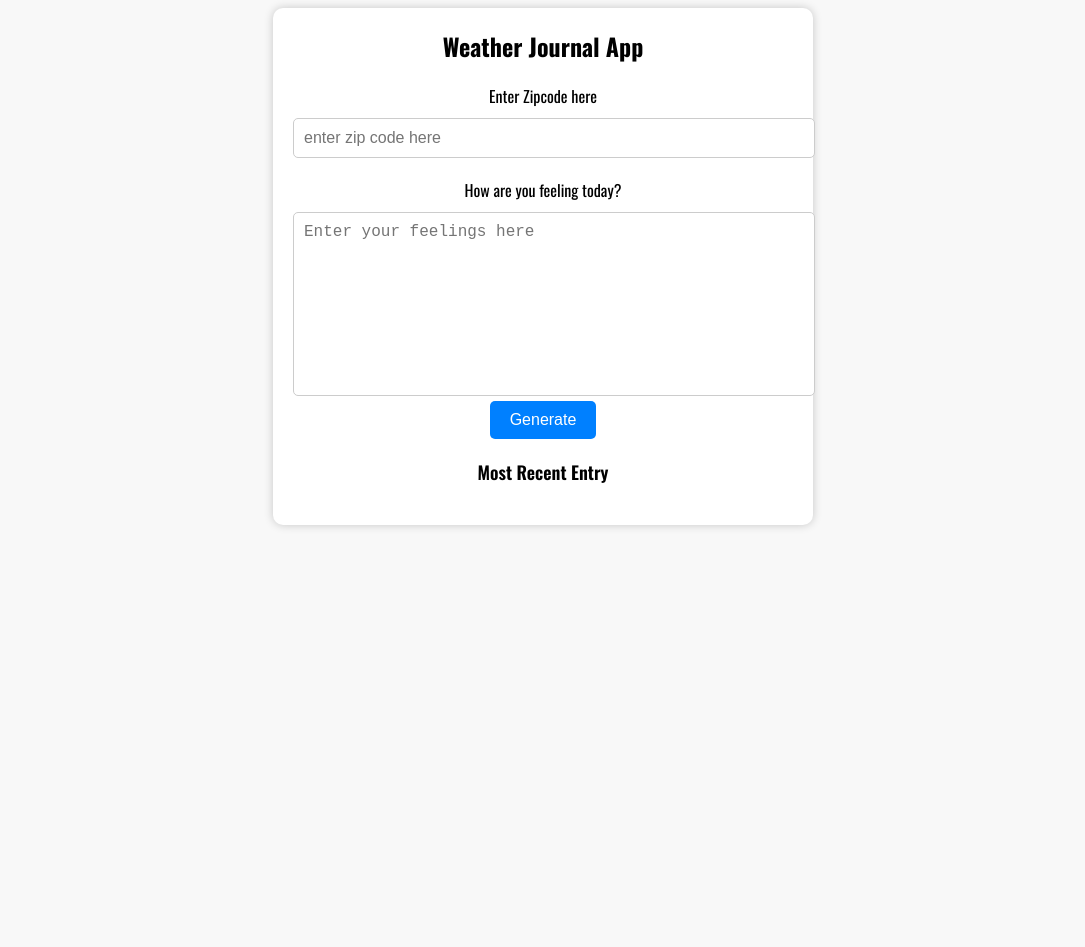
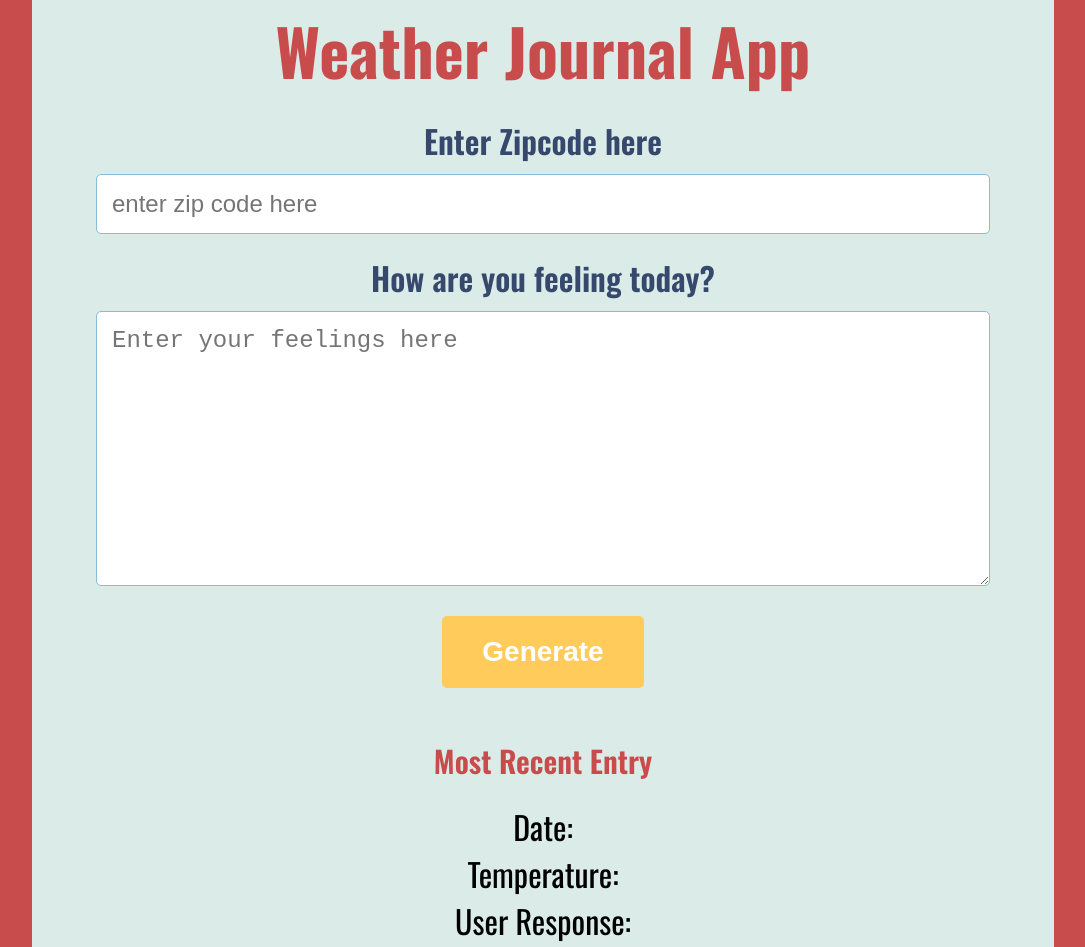
Before and after one commit to ARBUCHELI/FEND-WEATHER-JOURNAL-APP, a website: page website/index.html in a window 1280 px wide. Shown: the part 142-1089 px from the top of the page, without its empty margins (97-1182 px from the left). Before the commit the page ends 816 px from the top, so only its background shows below. Drawn offline with nearby package versions, Linux system fonts and the light colour scheme; a web font is replaced by a local one.

Commit message:
adding css

```diff
--- a/website/app.js
+++ b/website/app.js
@@ -1,5 +1,5 @@
 /* Global Variables */
-const apiKey = 'adb41019c34f749ea04e98d59b8c7561';
+const apiKey = 'adb41019c34f749ea04e98d59b8c7561&units=imperial';
 const baseUrl = 'https://api.openweathermap.org/data/2.5/weather';
 
 // Create a new date instance dynamically with JS
@@ -7,17 +7,13 @@ let d = new Date();
 let newDate = `${d.getMonth() + 1}.${d.getDate()}.${d.getFullYear()}`;
 
 // Async function to get weather data from OpenWeatherMap API
-async function getWeatherData(baseUrl, zipCode, apiKey) {
+async function getWeatherData(zipCode) {
   const apiUrl = `${baseUrl}?zip=${zipCode}&appid=${apiKey}`;
   const response = await fetch(apiUrl);
 
   try {
-    if (response.ok) {
     const data = await response.json();
     return data;
-    } else {
-      throw new Error('Request failed');
-    }
   } catch (error) {
     console.log('Error:', error);
     return null;
@@ -28,14 +24,20 @@ document.getElementById('generate').addEventListener('click', performAction);
 
 function performAction() {
   const zipCode = document.getElementById('zip').value;
+  getWeatherData(zipCode)
+    .then((data) => {
+      // Handle the received weather data
+      console.log(data); // Example: log the data to the console
       const userResponse = document.getElementById('feelings').value;
+      const temperature = data.main.temp;
 
-  getWeatherData(baseUrl, zipCode, apiKey)
-    .then((data) => {
-      postData('/data', { temperature: data.main.temp, date: newDate, userResponse });
-    })
+      postData('/data', { temperature, date: newDate, userResponse })
         .then(() => {
           updateUI();
+        })
+        .catch((error) => {
+          console.log('Error:', error);
+        });
     })
     .catch((error) => {
       console.log('Error:', error);
@@ -47,23 +49,15 @@ async function postData(url = '', data = {}) {
     method: 'POST',
     credentials: 'same-origin',
     headers: {
-      'Content-Type': 'application/json',
+      'Content-Type': 'application/json'
     },
-    body: JSON.stringify({
-            temp: data.temp,
-            date: data.date,
-            content: data.content
-    }),
+    body: JSON.stringify(data)
   });
 
   try {
-    if (response.ok) {
     const responseData = await response.json();
     console.log('Data added successfully!', responseData);
     return responseData;
-    } else {
-      throw new Error('Request failed');
-    }
   } catch (error) {
     console.log('Error:', error);
     return null;
@@ -74,14 +68,10 @@ async function updateUI() {
   const response = await fetch('/data');
 
   try {
-    if (response.ok) {
     const data = await response.json();
     document.getElementById('date').textContent = `Date: ${data.date}`;
     document.getElementById('temp').textContent = `Temperature: ${data.temperature}`;
     document.getElementById('content').textContent = `User Response: ${data.userResponse}`;
-    } else {
-      throw new Error('Request failed');
-    }
   } catch (error) {
     console.log('Error:', error);
   }
--- a/website/index.html
+++ b/website/index.html
@@ -12,20 +12,20 @@
       Weather Journal App
     </div>
     <div class="holder zip">
-      <label for="zip">Enter Zipcode here</label>
+      <label for="zip" id="enterzip">Enter Zipcode here</label>
       <input type="text" id="zip" placeholder="enter zip code here">
     </div>
     <div class="holder feel">
-      <label for="feelings">How are you feeling today?</label>
+      <label for="feelings" id="howdoyoufeel">How are you feeling today?</label>
       <textarea class="myInput" id="feelings" placeholder="Enter your feelings here" rows="9" cols="50"></textarea>
       <button id="generate" type="submit">Generate</button>
     </div>
     <div class="holder entry">
       <div class="title">Most Recent Entry</div>
       <div id="entryHolder">
-        <div id="date"></div>
-        <div id="temp"></div>
-        <div id="content"></div>
+        <div id="date">Date: </div>
+        <div id="temp">Temperature: </div>
+        <div id="content">User Response: </div>
       </div>
     </div>
   </div>
--- a/website/style.css
+++ b/website/style.css
@@ -1,78 +1,154 @@
+/* Color Palette */
+
+:root {
+  --color-primary: #cfe0e8;
+  --color-secondary: #b7d7e8;
+  --color-accent: #87bdd8;
+  --color-background: #daebe8;
+  --color-text: #c94c4c;
+  --color-button: #ffcc5c;
+}
+
+/* Common Styles */
+
 body {
+  font-family: 'Oswald', sans-serif;
+  margin: 0;
+  padding: 0;
+  background-color: var(--color-text);
+  overflow-x: hidden; /* Prevent horizontal scrolling */
+}
+
+#app {
+  padding: 5em;
+  text-align: center;
+  margin-left: 8em;
+  margin-right: 8em;
+  margin-top: 4em;
+  margin-bottom: 8em;
+  border: 1px solid var(--color-text);
+  border-radius: 10px;
+  background-color: var(--color-background);
+}
+
+.headline {
+  font-size: 4em;
+  font-weight: 700;
+  margin-bottom: 30px;
+  color: var(--color-text);
+}
+
+#enterzip {
+  font-size: 2em;
+  color: #36486b;
+}
+
+#howdoyoufeel {
+  font-size: 2em;
+  color: #36486b;
+}
+
+.holder {
   display: flex;
   flex-direction: column;
   align-items: center;
-    justify-content: center;
-    min-height: 100vh;
-    font-family: 'Oswald', sans-serif;
-    background-color: #f8f8f8;
-  }
-
-  #app {
-    max-width: 500px;
-    padding: 20px;
-    background-color: #fff;
-    border-radius: 10px;
-    box-shadow: 0 0 10px rgba(0, 0, 0, 0.2);
-  }
-
-  .holder {
   margin-bottom: 20px;
 }
 
-  .headline {
-    font-size: 24px;
-    font-weight: 700;
-    text-align: center;
-  }
-
-  .zip,
-  .feel {
-    text-align: center;
+.zip label,
+.feel label {
+  display: block;
+  margin-bottom: 10px;
+  font-weight: 600;
+  color: var(--color-text);
 }
 
 .zip input[type="text"],
 .feel textarea {
   width: 100%;
-    padding: 10px;
-    border: 1px solid #ccc;
+  padding: 15px;
+  border: 1px solid var(--color-accent);
   border-radius: 5px;
-    font-size: 16px;
+  resize: vertical;
+  font-size: 24px;
 }
 
-  .feel textarea {
-    resize: none;
-  }
-
-  .holder label {
-    display: block;
-    margin-bottom: 10px;
-    font-size: 16px;
-  }
-
-  .holder button {
-    display: block;
-    margin: 0 auto;
-    padding: 10px 20px;
+#generate {
+  display: inline-block;
+  margin-top: 30px;
+  padding: 20px 40px;
+  font-size: 28px;
+  font-weight: 600;
+  text-align: center;
+  color: #fff;
+  background-color: var(--color-button);
   border: none;
   border-radius: 5px;
-    background-color: #0080ff;
-    color: #fff;
-    font-size: 16px;
   cursor: pointer;
 }
 
 .entry {
+  margin-top: 50px;
   text-align: center;
 }
 
 .title {
-    font-size: 18px;
+  font-size: 30px;
   font-weight: 600;
-    margin-bottom: 10px;
+  margin-bottom: 20px;
+  color: var(--color-text);
 }
 
-  #entryHolder div {
-    margin-bottom: 10px;
-    font-size: 16px;
+#date {
+  font-size: 2em;
 }
+
+#temp {
+  font-size: 2em;
+}
+
+#content {
+  font-size: 2em;
+}
+
+/* Responsive Styles */
+
+@media (max-width: 800px) {
+  .headline {
+    font-size: 30px;
+  }
+
+  .zip input[type="text"],
+  .feel textarea {
+    font-size: 20px;
+  }
+
+  .button {
+    font-size: 24px;
+    padding: 16px 32px;
+  }
+
+  .title {
+    font-size: 26px;
+  }
+}
+
+@media (max-width: 600px) {
+  .headline {
+    font-size: 24px;
+  }
+
+  .zip input[type="text"],
+  .feel textarea {
+    font-size: 18px;
+  }
+
+  .button {
+    font-size: 20px;
+    padding: 14px 28px;
+  }
+
+  .title {
+    font-size: 22px;
+  }
+}
```
Also changed, not shown: server.js (+8 -5 lines). Lines whose indentation alone changed are shown as unchanged.
